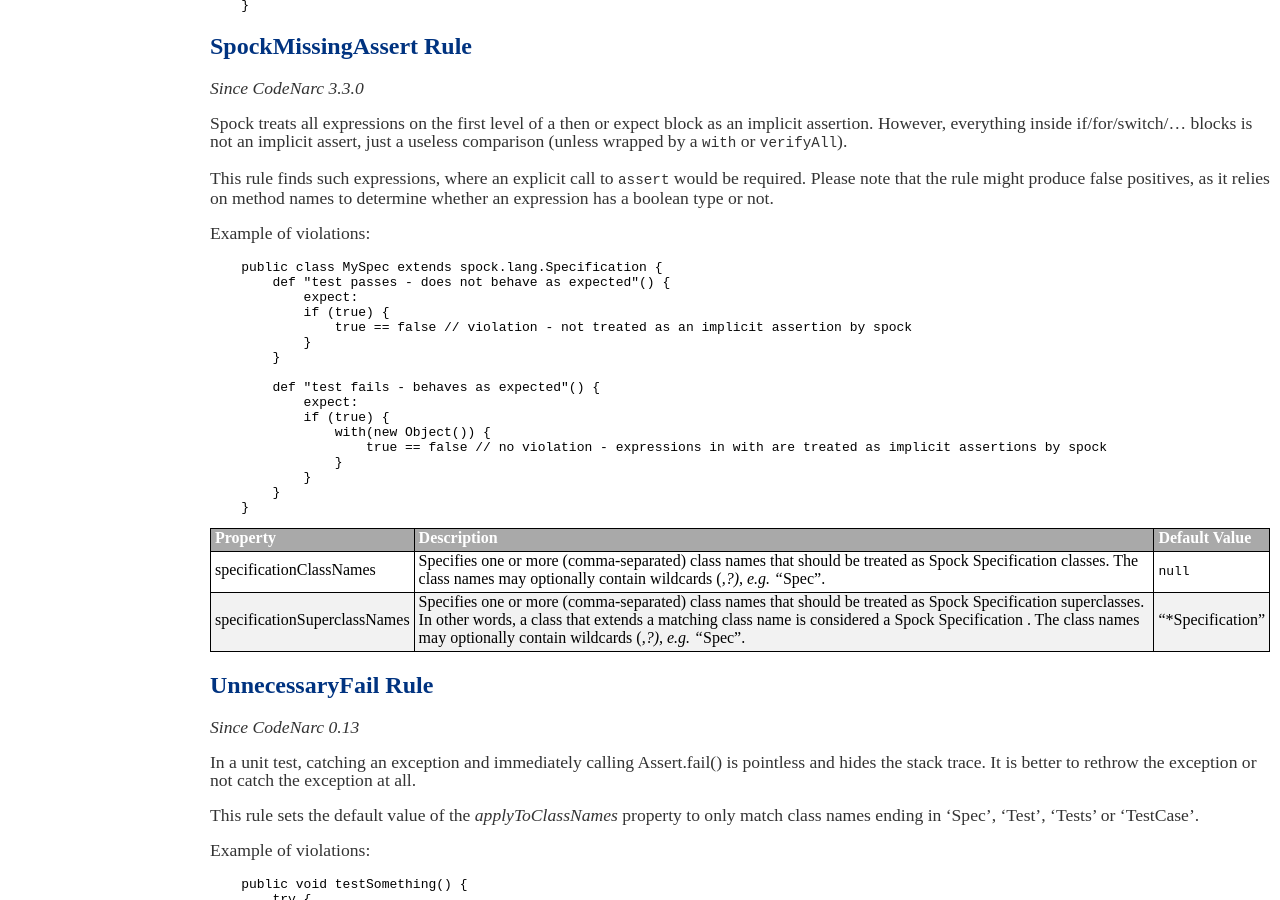
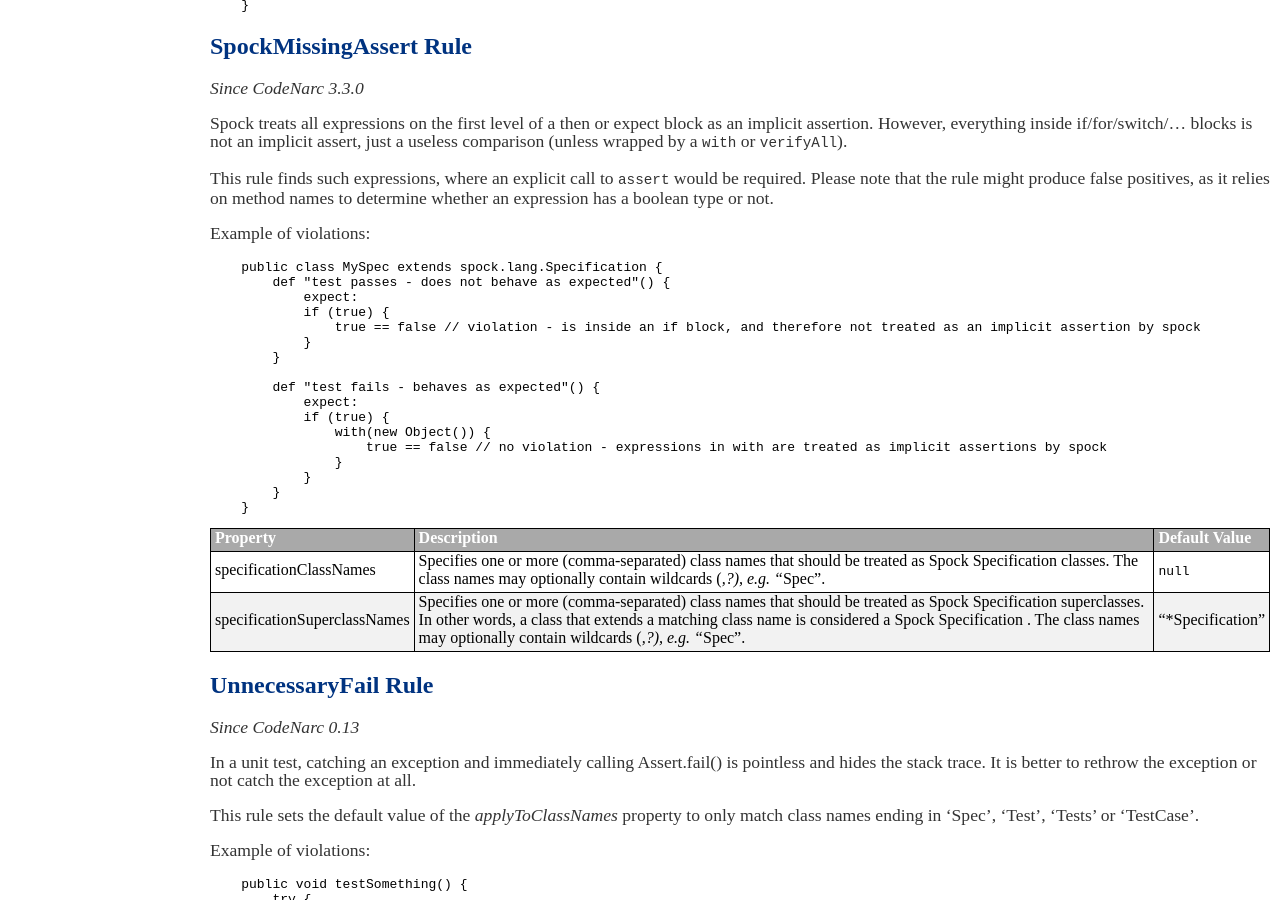
Before and after one commit to CodeNarc/CodeNarc, a Jekyll site: the page built from codenarc-rules-junit.md, in a window 1280 px wide and 900 px high, scrolled down 5984 px. Built offline with Jekyll 4.4.1, drawn with Linux system fonts in a browser that asks for light colours.

Commit message:
Update documentation

```diff
--- a/codenarc-rules-junit.md
+++ b/codenarc-rules-junit.md
@@ -406,7 +406,7 @@ Example of violations:
         def "test passes - does not behave as expected"() {
             expect:
             if (true) {
-                true == false // violation - not treated as an implicit assertion by spock
+                true == false // violation - is inside an if block, and therefore not treated as an implicit assertion by spock
             }
         }
 
```
